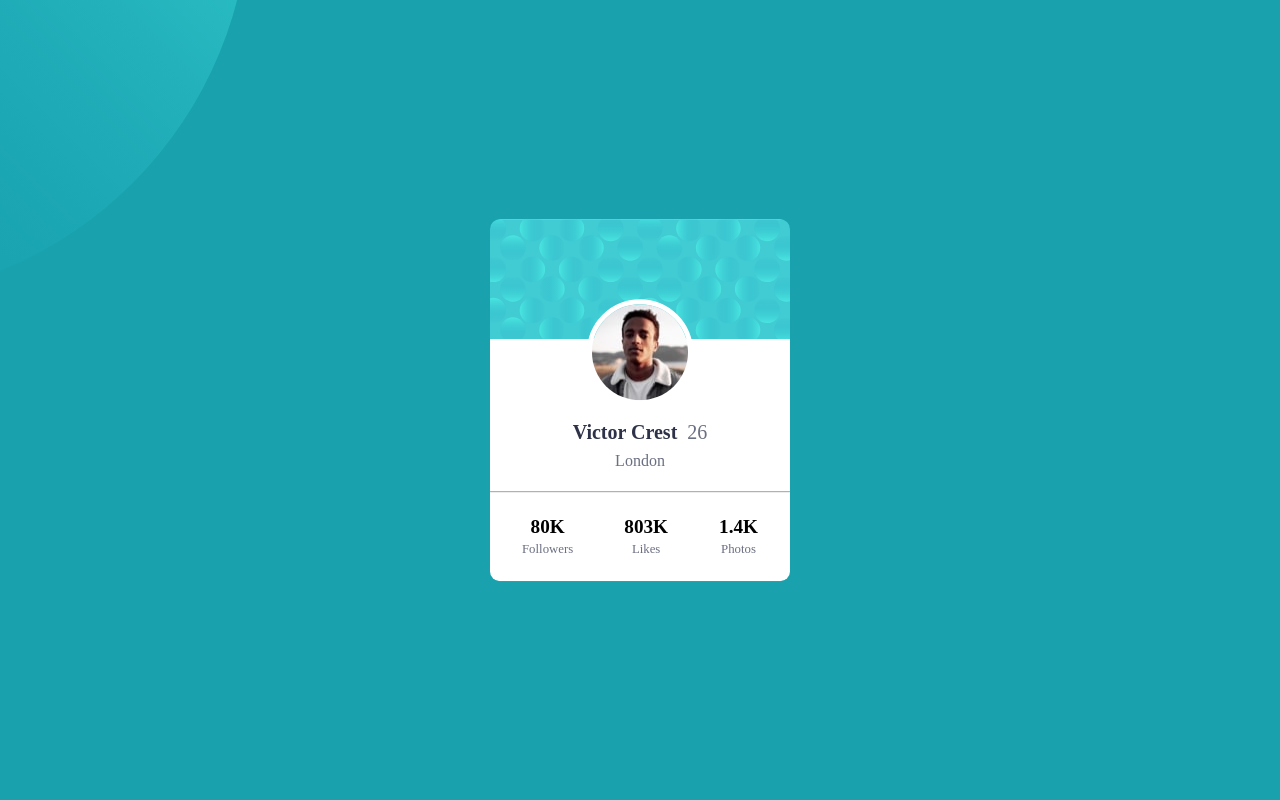
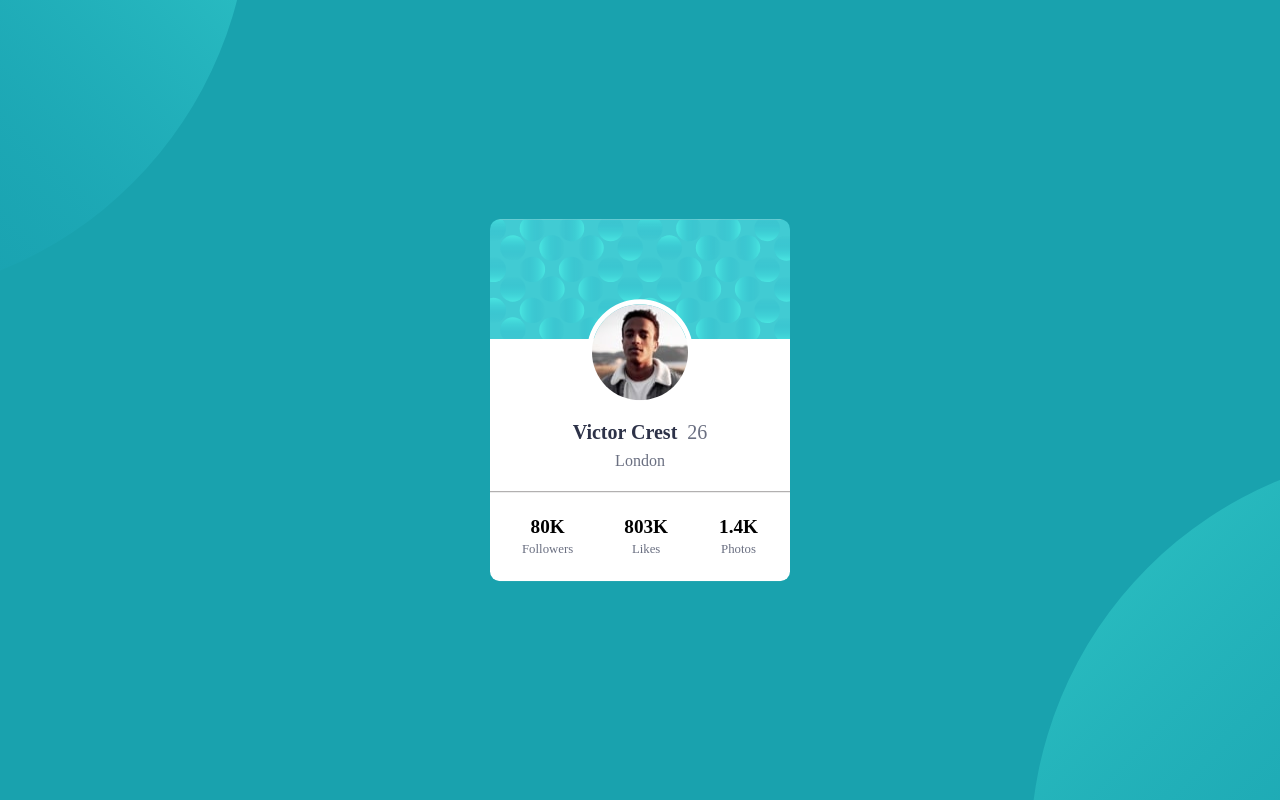
Before and after one commit to et-coder/profile-card-component, a plain HTML site: page index.html in a window 1280 px wide. Drawn offline with Linux system fonts and the light colour scheme; the site is published under a folder, as on GitHub Pages, so addresses that start at the root find nothing.

Commit message:
fix background image destination

```diff
--- a/css/main.css
+++ b/css/main.css
@@ -7,7 +7,7 @@
 main {
     height: 100vh;
     background-color: hsl(185, 75%, 39%);
-    background-image: url("../images/bg-pattern-top.svg"), url("/images/bg-pattern-bottom.svg");
+    background-image: url("../images/bg-pattern-top.svg"), url("../images/bg-pattern-bottom.svg");
     background-size: 800px, 800px;
     background-repeat: no-repeat;
     background-position: top -500px left -550px, bottom -450px right -550px;
```
